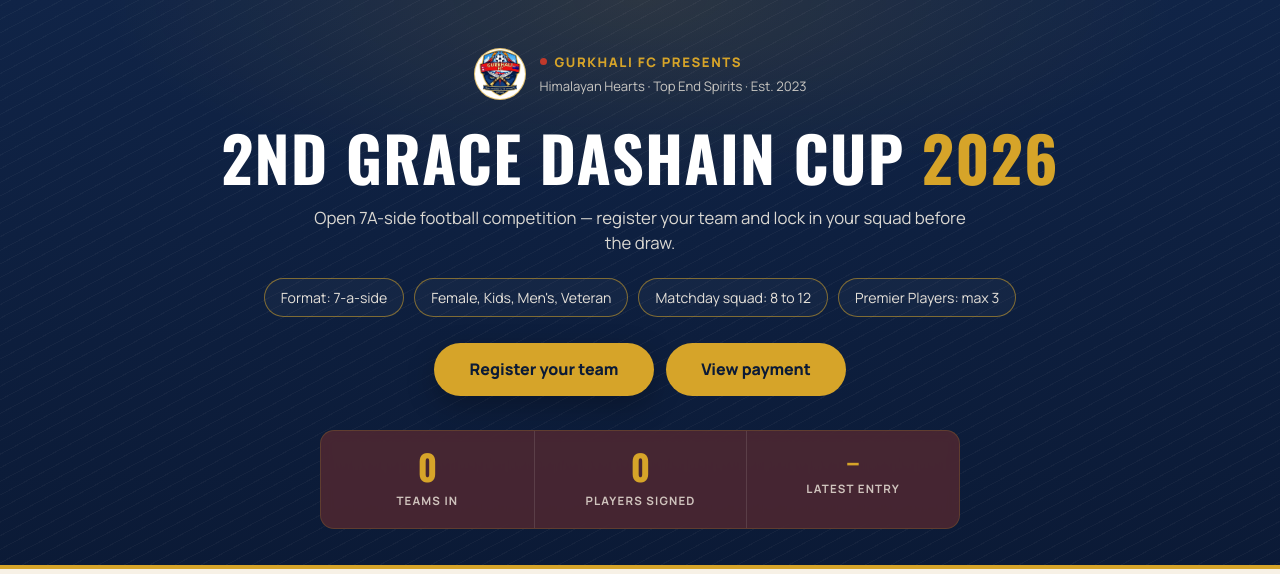
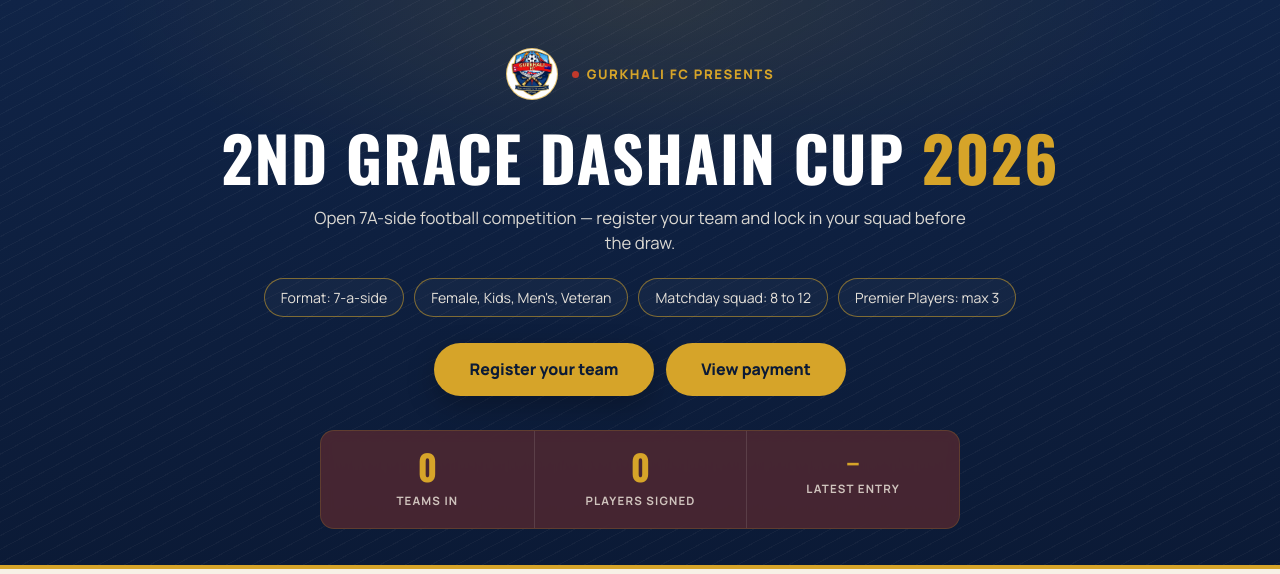
Before and after one commit to BhuprajTmg/Team-Registration-Top-End-Dashain-Cup, a Django app: page / in a window 1280 px wide. Shown: the top 574 px of the page. Run offline with Django 5.2, Linux system fonts and the light colour scheme; data that the repository does not hold is empty.

Commit message:
final update

```diff
--- a/registration/templates/registration/index.html
+++ b/registration/templates/registration/index.html
@@ -24,7 +24,7 @@
       </picture>
       <div class="hero-brand-copy">
         <p class="hero-presents"><span class="dot" aria-hidden="true"></span> Gurkhali FC presents</p>
-        <p class="hero-tagline">Himalayan Hearts · Top End Spirits · Est. 2023</p>
+        <!-- <p class="hero-tagline">Himalayan Hearts · Top End Spirits · Est. 2023</p> -->
       </div>
     </div>
 
```
